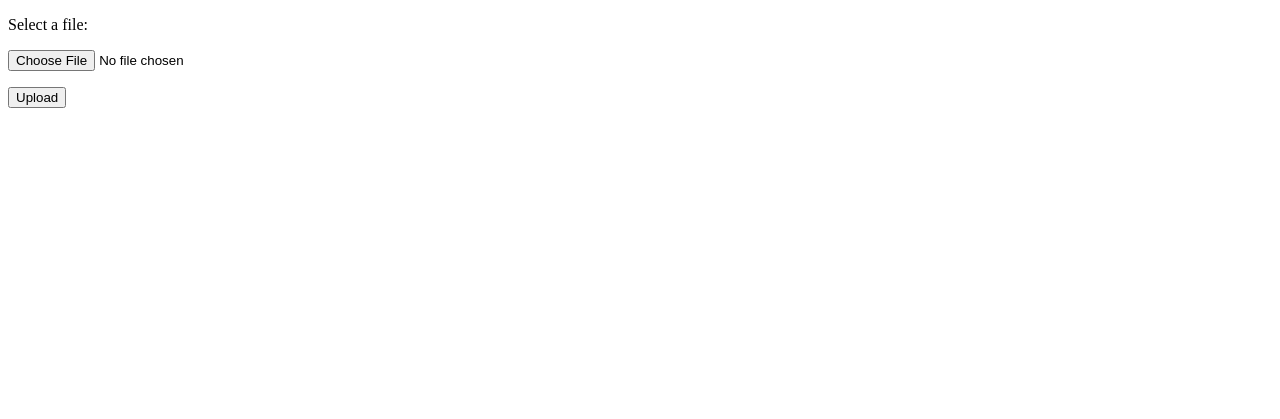
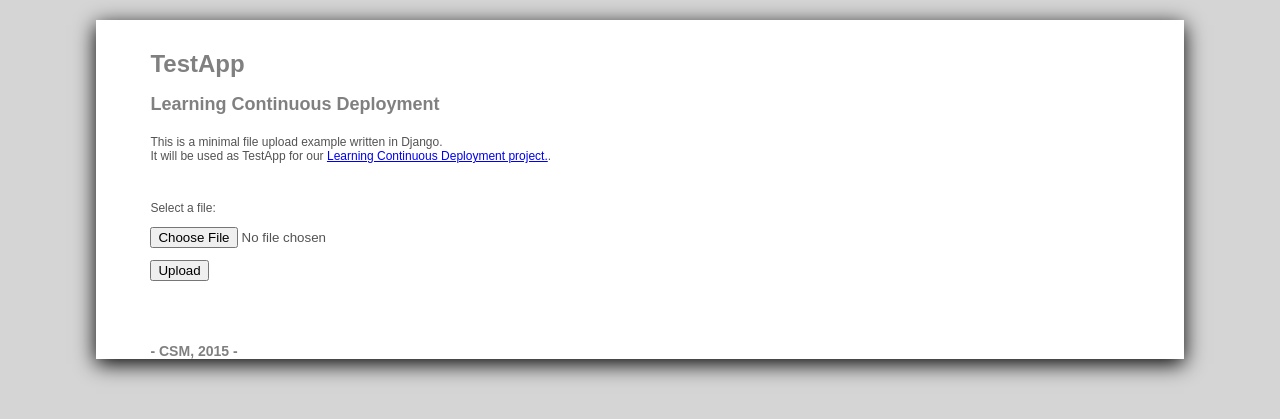
Before and after one commit to learning-continuous-deployment/django_project, a Django app: page /train_monitoring_app/upload/ in a window 1280 px wide. Shown: the top 419 px of the page. Run offline with Django 3.2, Linux system fonts and the light colour scheme.

Commit message:
adapt testapp's layout

```diff
--- a/djangoproject/train_monitoring_app/templates/upload_form.html
+++ b/djangoproject/train_monitoring_app/templates/upload_form.html
@@ -2,11 +2,21 @@
 <html>
 	<head>
 		<meta charset="utf-8">
-		<title>Minimal Django File Upload Example</title>
+		<title>TestApp - Learning Continuous Deployment</title>
 	</head>
+	<body>
+	<div class="wrapper">
 
-	<body>
+		<header>
+			<br>
+			<h1>TestApp</h1>
+			<h2>Learning Continuous Deployment</h2>
+		</header>
 
+		<div class="input">
+		<p>This is a minimal file upload example written in Django.<br>It will be used as TestApp for our <a href="http://learning-continuous-deployment.github.io/" target="_blank">Learning Continuous Deployment project.</a>.
+		</p>
+		<br>
 
 		<!-- Upload form. Note enctype attribute! -->
 		<form action="{% url "upload" %}" method="post" enctype="multipart/form-data">
@@ -19,7 +29,45 @@
 			</p>
 			<p><input type="submit" value="Upload" /></p>
 		</form>
+		</div>
 
+
+	<footer>
+		<br><br>
+		<h3>- CSM, 2015 -</h3>
+	<footer>
+
+	</div>
 	</body>
 
+
+	<!-- css -->
+	<style>
+	body {
+		position:relative;
+		background: #d5d5d5;
+		font-family: Arial, Helvetica, sans-serif;
+		margin: 0 auto;
+		font-size: 0.75em;
+		color: #535353;
+	}
+	header, footer {
+		width: 90%;
+		height: 5%;
+		margin: 20px auto 0px;
+		color:grey;
+	}
+	.wrapper {
+		margin: 20px auto;
+		box-shadow: 0 5px 20px black;
+		width: 85%;
+		background: #fff;
+	}
+	.input {
+		width: 90%;
+		margin: 20px auto 0px;
+	}
+	</style>
+
+	<!--//margin:0 auto; -->
 </html>
```
